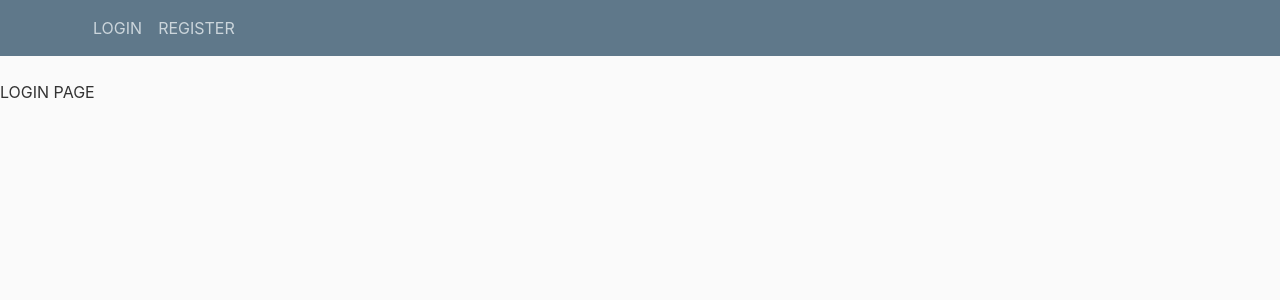
After one commit to CSMaris/ProjectInfoSystems, a Flask app: template templates/login.html in a window 1280 px wide. The commit adds this page. Shown: the top 300 px of the page. Run offline with Flask 2, Linux system fonts and the light colour scheme; the template is opened without the code that fills it, so the values that code supplies are empty; some libraries are stand-ins or nearby versions.

Commit message:
Commit 24/11/2018 1

```diff
--- a/app.py
+++ b/app.py
@@ -1,11 +1,24 @@
 from flask import Flask, request, url_for, render_template, session, redirect
+from forms import loginForm, signupForm
 
 app = Flask(__name__)
 
 
 @app.route('/')
 def hello_world():
-    return 'Hello World!'
+    return render_template("layout.html")
+
+@app.route('/loginPage')
+def log():
+    form1=loginForm()
+    form2=signupForm()
+    #if form1.validate_on_submit():
+
+    #elif form2.validate_on_submit():
+
+
+
+    return "YOU LOGGED"
 
 
 if __name__ == '__main__':
--- a/static/style.css
+++ b/static/style.css
@@ -11,6 +11,7 @@ h1, h2, h3, h4, h5, h6 {
 .bg-steel {
   background-color: #5f788a;
 }
+
 
 .site-header .navbar-nav .nav-link {
   color: #cbd5db;
--- a/templates/Layout.html
+++ b/templates/Layout.html
@@ -33,7 +33,13 @@
 <main role="main" class="container">
   <div class="row">
     <div class="col-md-8">
+
+
+
       {% block content %}{% endblock %}
+
+
+
     </div>
     <div class="col-md-4">
       <div class="content-section">
--- /dev/null
+++ b/templates/login.html
@@ -0,0 +1,30 @@
+<!DOCTYPE html>
+<html lang="en">
+<head>
+     <link rel="stylesheet" href="https://stackpath.bootstrapcdn.com/bootstrap/4.1.3/css/bootstrap.min.css" integrity="sha384-MCw98/SFnGE8fJT3GXwEOngsV7Zt27NXFoaoApmYm81iuXoPkFOJwJ8ERdknLPMO" crossorigin="anonymous">
+    <meta charset="UTF-8">
+    <title>Login page</title>
+    <link rel="stylesheet" href="{{ url_for('static', filename='style.css') }}"/>
+</head>
+<body>
+<header class="site-header">
+   <nav class="navbar navbar-expand-md navbar-dark bg-steel fixed-top">
+    <div class="container">
+      <div class="collapse navbar-collapse" id="navbarToggle">
+       <div class="navbar-nav">
+          <a class="nav-item nav-link" href="/login">LOGIN</a>
+          <a class="nav-item nav-link" href="/register">REGISTER</a>
+        </div>
+
+      </div>
+    </div>
+   </nav>
+</header>
+LOGIN PAGE
+
+</body>
+<script src="https://code.jquery.com/jquery-3.3.1.slim.min.js" integrity="sha384-q8i/X+965DzO0rT7abK41JStQIAqVgRVzpbzo5smXKp4YfRvH+8abtTE1Pi6jizo" crossorigin="anonymous"></script>
+<script src="https://cdnjs.cloudflare.com/ajax/libs/popper.js/1.14.3/umd/popper.min.js" integrity="sha384-ZMP7rVo3mIykV+2+9J3UJ46jBk0WLaUAdn689aCwoqbBJiSnjAK/l8WvCWPIPm49" crossorigin="anonymous"></script>
+<script src="https://stackpath.bootstrapcdn.com/bootstrap/4.1.3/js/bootstrap.min.js" integrity="sha384-ChfqqxuZUCnJSK3+MXmPNIyE6ZbWh2IMqE241rYiqJxyMiZ6OW/JmZQ5stwEULTy" crossorigin="anonymous"></script>
+
+</html>
```
Also changed, not shown: forms.py (added, +13 -0 lines), templates/homeC.html (added, +18 -0 lines).
